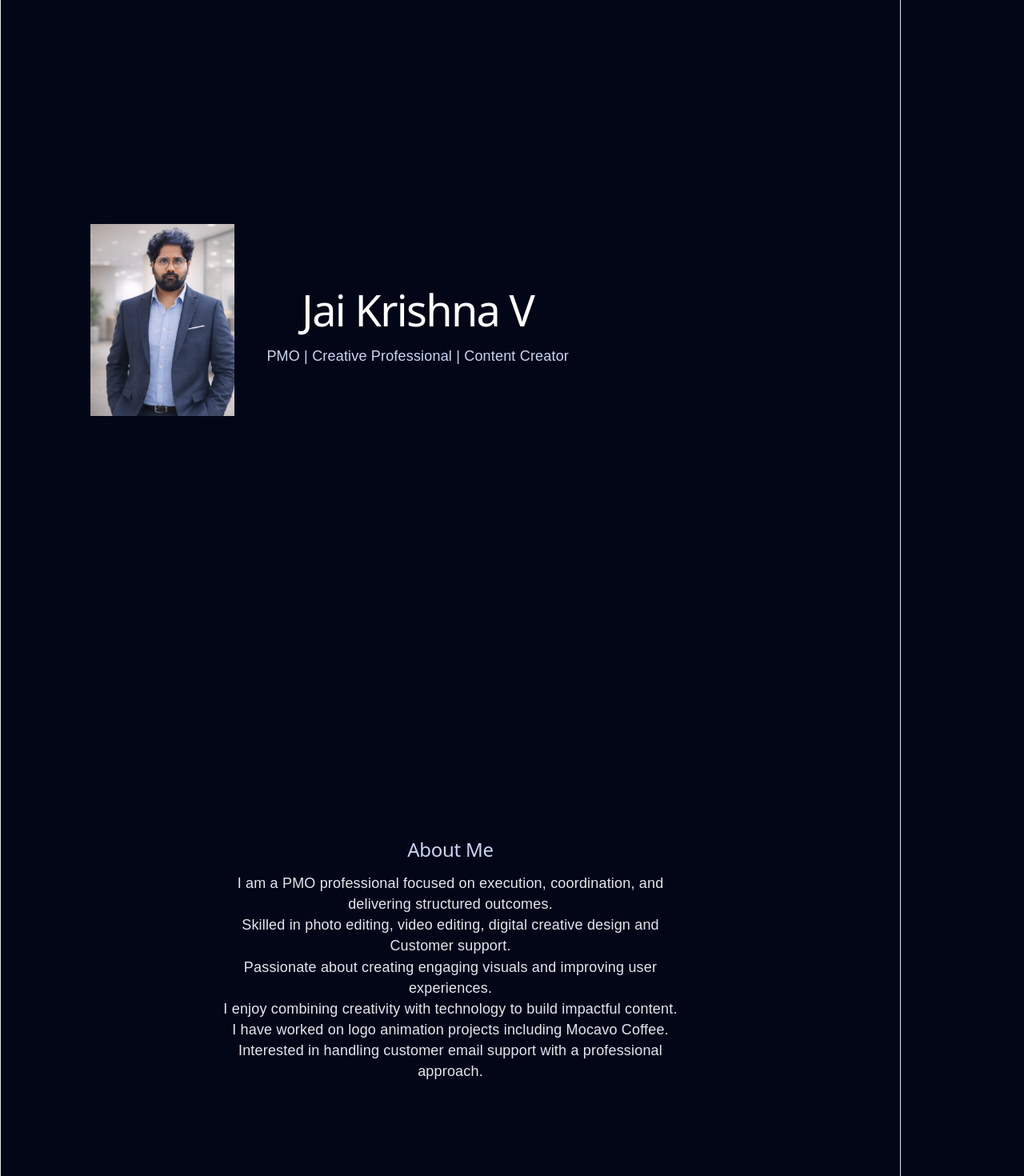
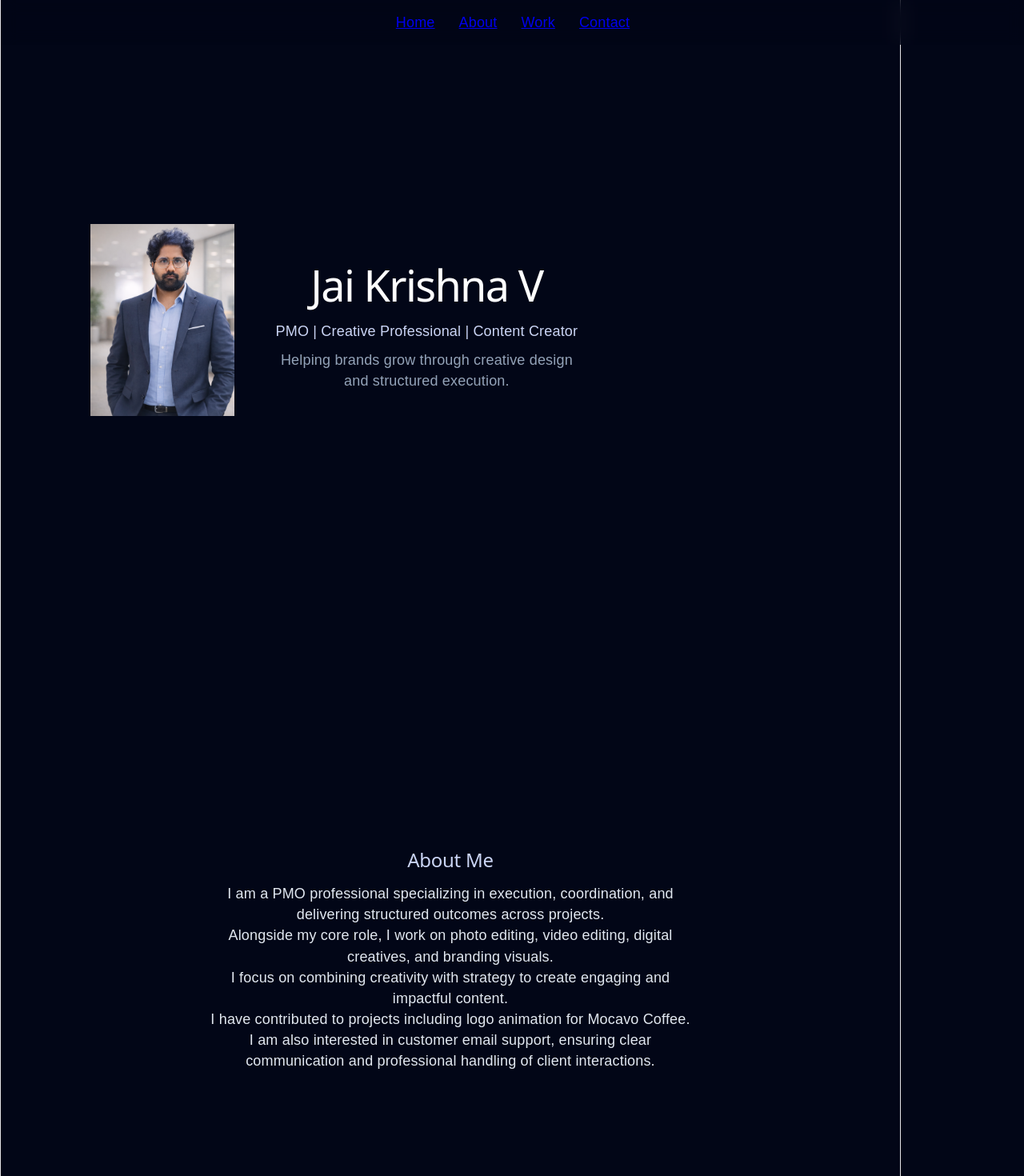
Before and after one commit to vkrish1019/krishna-portfolio, a React (Vite) app: page / in a window 1280 px wide. Shown: the top 1470 px of the page at 80% size. Built offline with nearby package versions, Linux system fonts and the light colour scheme.

Commit message:
updated portfolio to 9/10 version

```diff
--- a/src/App.css
+++ b/src/App.css
@@ -46,3 +46,15 @@ video:hover {
 img:hover {
   transform: translateY(-3px);
 }
+.fade-in {
+  opacity: 0;
+  transform: translateY(40px);
+  animation: fadeIn 1s ease forwards;
+}
+
+@keyframes fadeIn {
+  to {
+    opacity: 1;
+    transform: translateY(0);
+  }
+}
--- a/src/App.jsx
+++ b/src/App.jsx
@@ -13,7 +13,6 @@ export default function App() {
 
     function init() {
       const dpr = window.devicePixelRatio || 1;
-
       const width = Math.ceil(window.innerWidth);
       const height = Math.ceil(window.innerHeight);
 
@@ -92,6 +91,14 @@ export default function App() {
     <div style={styles.container}>
       <canvas ref={canvasRef} style={styles.canvas}></canvas>
 
+      {/* NAVBAR */}
+      <nav style={styles.nav}>
+        <a href="#">Home</a>
+        <a href="#about">About</a>
+        <a href="#work">Work</a>
+        <a href="#contact">Contact</a>
+      </nav>
+
       {/* HERO */}
       <section style={styles.heroSection}>
         <img src="/profile.png" style={styles.heroImage} />
@@ -100,92 +107,91 @@ export default function App() {
           <p style={styles.subtitle}>
             PMO | Creative Professional | Content Creator
           </p>
+          <p style={styles.heroTagline}>
+            Helping brands grow through creative design and structured execution.
+          </p>
         </div>
       </section>
 
       {/* ABOUT */}
-      <Section>
+      <Section id="about">
         <h2 style={styles.heading}>About Me</h2>
+
         <p style={styles.text}>
-          I am a PMO professional focused on execution, coordination, and delivering structured outcomes.
+          I am a PMO professional specializing in execution, coordination, and delivering structured outcomes across projects.
         </p>
+
         <p style={styles.text}>
-          Skilled in photo editing, video editing, digital creative design and Customer support.
+          Alongside my core role, I work on photo editing, video editing, digital creatives, and branding visuals.
         </p>
+
         <p style={styles.text}>
-          Passionate about creating engaging visuals and improving user experiences.
+          I focus on combining creativity with strategy to create engaging and impactful content.
         </p>
+
         <p style={styles.text}>
-          I enjoy combining creativity with technology to build impactful content.
+          I have contributed to projects including logo animation for Mocavo Coffee.
         </p>
+
         <p style={styles.text}>
-          I have worked on logo animation projects including Mocavo Coffee.
-        </p>
-        <p style={styles.text}>
-          Interested in handling customer email support with a professional approach.
+          I am also interested in customer email support, ensuring clear communication and professional handling of client interactions.
         </p>
       </Section>
 
       {/* CLIENTS */}
       <Section>
         <h2 style={styles.heading}>Clients</h2>
-
         <div style={styles.logoCenter}>
           <img src="/mocavo.jpeg" style={styles.logo} />
         </div>
-
-        <p style={styles.text}>
-          Worked on branding and logo animation projects including Mocavo Coffee and other creative assignments.
-        </p>
       </Section>
 
-      {/* FEATURED */}
-      <Section>
+      {/* WORK */}
+      <Section id="work">
         <h2 style={styles.heading}>Featured Work</h2>
 
-        <div style={styles.videoColumn}>
-          <div>
-            <p style={styles.smallHeading}>Mocavo Coffee Logo Animation</p>
-            <video src="/Client%20video.mp4" controls style={styles.video} />
-          </div>
+        <p style={styles.projectDesc}>
+          Objective: Create a clean and modern logo animation for Mocavo Coffee.
+        </p>
 
-          <video src="/video2.mp4" controls style={styles.video} />
-        </div>
+        <p style={styles.projectDesc}>
+          Role: Concept development, animation, and final delivery.
+        </p>
 
-        <div style={styles.beforeAfter}>
-          <div>
-            <p style={styles.smallHeading}>Before</p>
-            <img src="/before1.jpeg" style={styles.media} />
-          </div>
-          <div>
-            <p style={styles.smallHeading}>After</p>
-            <img src="/after1.jpeg" style={styles.media} />
-          </div>
-        </div>
+        <p style={styles.projectDesc}>
+          Outcome: Delivered a smooth, engaging brand animation suitable for digital platforms.
+        </p>
+
+        <video src="/Client%20video.mp4" controls style={styles.video} />
       </Section>
 
-      {/* AVAILABILITY */}
-      <Section>
-        <h2 style={styles.heading}>Availability</h2>
-        <p style={styles.text}>
-          Available on weekdays after 7 PM IST and weekends (flexible).
-          Available on all weekends.
-        </p>
-      </Section>
+      {/* CONTACT */}
+      <Section id="contact">
+        <h2 style={styles.heading}>Connect With Me</h2>
 
-      {/* CONNECT */}
-      <Section>
-        <h2 style={styles.heading}>Connect With Me</h2>
-        <p style={styles.text}>📧 jaikrishnavasu@gmail.com</p>
-        <p style={styles.text}>📸 Instagram: wander_._soul_</p>
+        <a href="mailto:jaikrishnavasu@gmail.com" style={styles.link}>
+          📧 Email Me
+        </a>
+
+        <a
+          href="https://instagram.com/wander_._soul_"
+          target="_blank"
+          style={styles.link}
+        >
+          📸 Instagram
+        </a>
       </Section>
     </div>
   );
 }
 
 /* SECTION */
-function Section({ children }) {
-  return <section style={styles.section}>{children}</section>;
+function Section({ children, id }) {
+  return (
+    <section id={id} style={styles.section} className="fade-in">
+      {children}
+    </section>
+  );
 }
 
 /* STYLES */
@@ -206,6 +212,19 @@ const styles = {
     height: "100%",
     zIndex: -1,
     display: "block",
+  },
+
+  nav: {
+    position: "fixed",
+    top: 0,
+    width: "100%",
+    display: "flex",
+    justifyContent: "center",
+    gap: "30px",
+    padding: "15px",
+    background: "rgba(2,6,23,0.6)",
+    backdropFilter: "blur(10px)",
+    zIndex: 10,
   },
 
   heroSection: {
@@ -229,6 +248,12 @@ const styles = {
     color: "#cbd5f5",
   },
 
+  heroTagline: {
+    marginTop: "10px",
+    color: "#94a3b8",
+    maxWidth: "400px",
+  },
+
   section: {
     minHeight: "100vh",
     display: "flex",
@@ -243,36 +268,27 @@ const styles = {
     marginBottom: "15px",
   },
 
-  smallHeading: {
-    color: "#cbd5f5",
-  },
-
   text: {
     maxWidth: "600px",
     color: "#e2e8f0",
   },
 
-  videoColumn: {
-    display: "flex",
-    flexDirection: "column",
-    gap: "25px",
-    marginTop: "20px",
+  projectDesc: {
+    color: "#94a3b8",
+    fontSize: "14px",
+    maxWidth: "500px",
   },
 
   video: {
     width: "300px",
     borderRadius: "10px",
-  },
-
-  beforeAfter: {
-    display: "flex",
-    gap: "20px",
     marginTop: "20px",
   },
 
-  media: {
-    width: "170px",
-    borderRadius: "10px",
+  link: {
+    color: "#cbd5f5",
+    textDecoration: "none",
+    marginTop: "10px",
   },
 
   logoCenter: {
```
